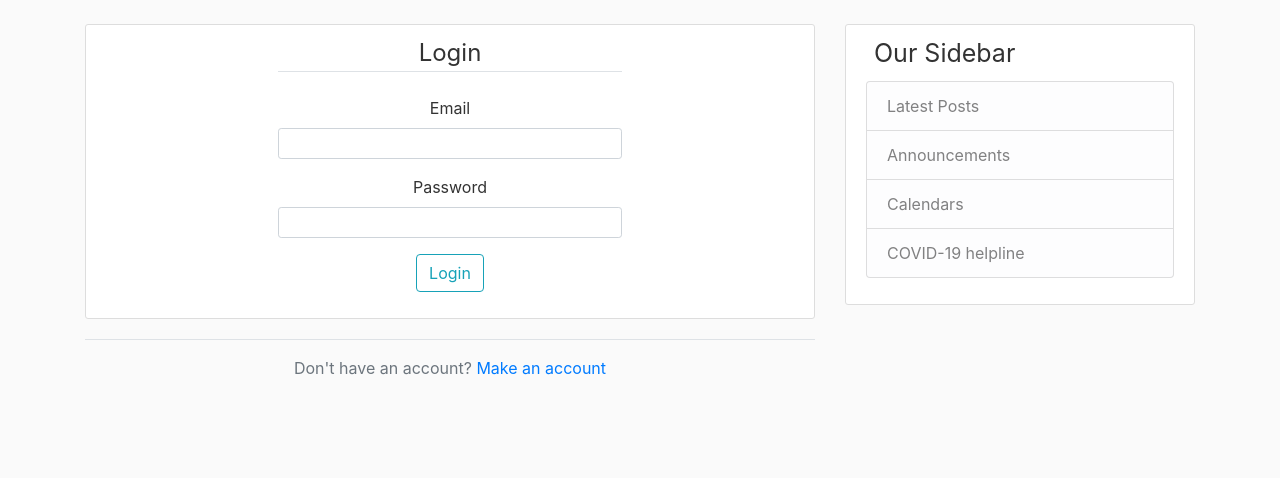
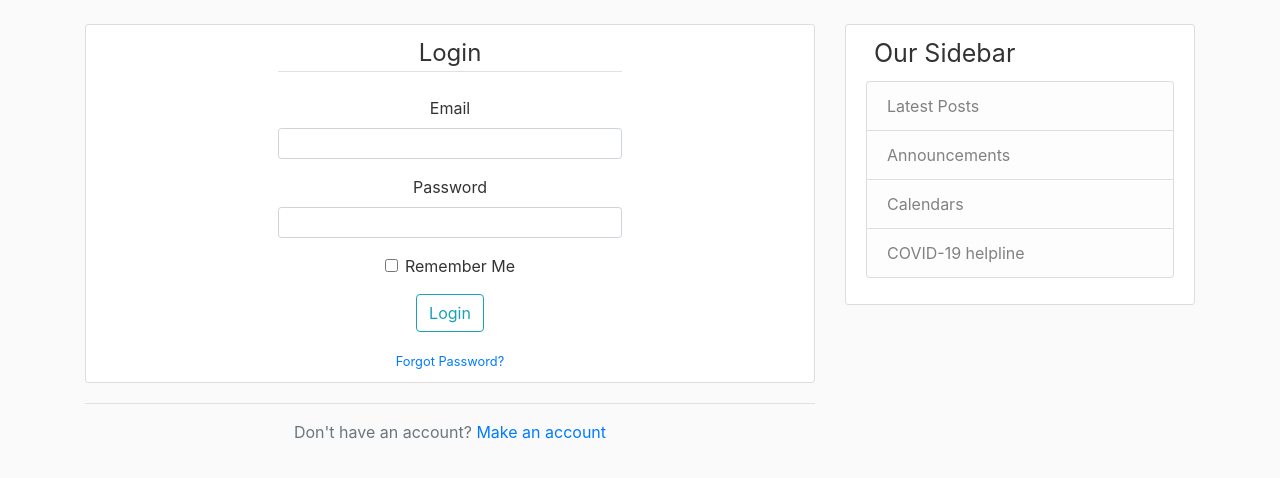
Before and after one commit to kirtan-desai/Blog-Flask, a Flask app: page /login in a window 1280 px wide. Shown: the part 56-534 px from the top of the page. Run offline with Flask 2, Linux system fonts and the light colour scheme; some libraries are stand-ins or nearby versions.

Commit message:
Login from ready

```diff
--- a/templates/login.html
+++ b/templates/login.html
@@ -37,12 +37,18 @@
                         {{ form.password(class="form-control form-control-sm")}}
                     {%endif%}
             </div>
-
-
+            <!-- Remember Me -->
+            <div class="form-check">
+                {{ form.remember(class="form-check-input") }}
+                {{ form.remember.label(class="form-check-label")}}
+            </div>
         </fieldset>
 
-        <div class="form-group text-center">
+        <div class="form-group text-center mt-3">
             {{ form.submit(class="btn btn-outline-info")}}
+        </div>
+        <div class="text-center">
+            <small><a href="#">Forgot Password?</a></small>
         </div>
     </form>
 </div>
```
